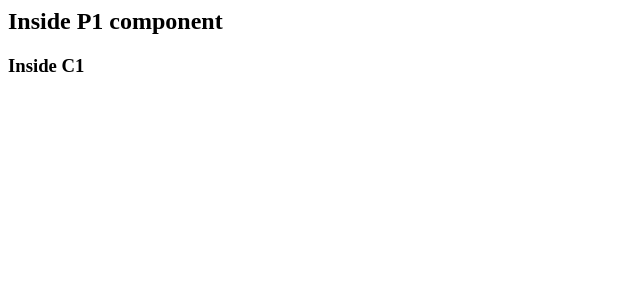
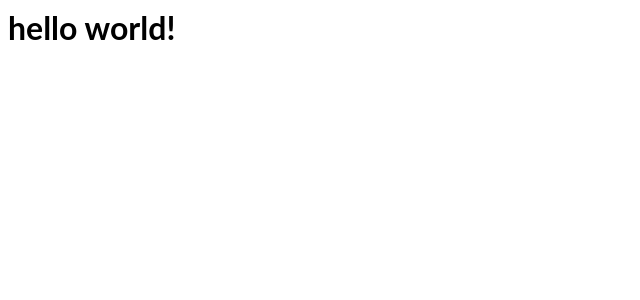
Before and after one commit to pankaj-seecog/react-interview-questions-krw24n, a React (Create React App) app: page / in a window 1280 px wide. Shown: the top 300 px of the page, without its empty margins (0-640 px from the left). Built offline with nearby package versions, Linux system fonts and the light colour scheme.

Commit message:
1 file modified, 1 added

```diff
--- /dev/null
+++ b/src/App17.js
@@ -0,0 +1,13 @@
+import React from 'react';
+
+class App17 extends React.Component {
+
+render(){
+  return (
+    <h1>hello world!</h1>
+  )
+}
+
+}
+
+export default App17;
--- a/src/index.js
+++ b/src/index.js
@@ -5,7 +5,7 @@ import App from "./App";
 //redux start
 import store from "./store/store";
 import {Provider} from "react-redux";
-import P1 from './pureC/P1';
+import App17 from './App17';
 //redux end
 
 let iniValue = {
@@ -20,6 +20,6 @@ let iniValue = {
 // );
 
 ReactDOM.render(
-  <P1/>,
+  <App17/>,
   document.getElementById("root")
 );
```
